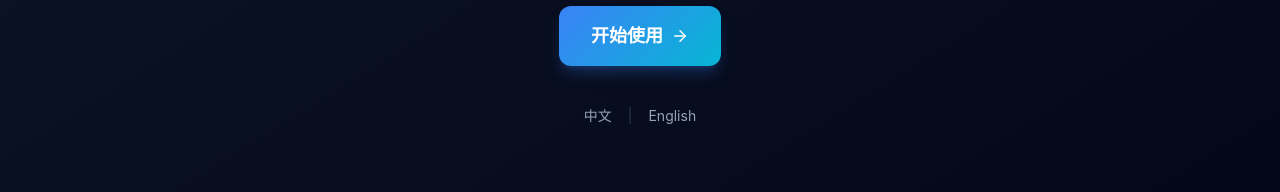
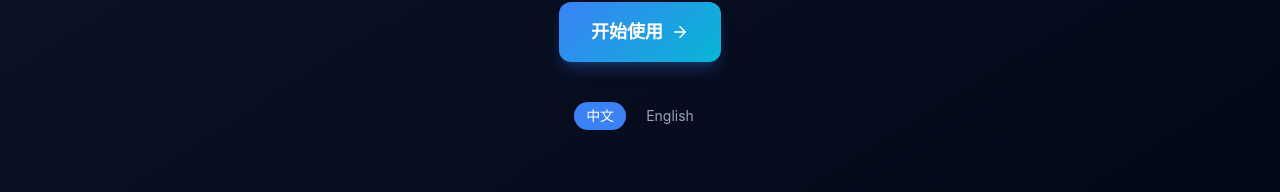
Before and after one commit to hkgood/clawpop, a React (Vite) app: page / in a window 1280 px wide. Shown: the part 486-678 px from the top of the page. Built offline with nearby package versions, Linux system fonts and the light colour scheme.

Commit message:
refactor: 删除未使用的Sidebar、实现中英文切换

```diff
--- a/src-tauri/tauri.conf.json
+++ b/src-tauri/tauri.conf.json
@@ -1,7 +1,7 @@
 {
   "$schema": "https://schema.tauri.app/config/2",
   "productName": "ClawPop",
-  "version": "0.1.9",
+  "version": "0.2.0",
   "identifier": "ai.clawpop.desktop",
   "build": {
     "beforeDevCommand": "npm run dev",
--- a/src/components/layout/Sidebar.tsx
+++ /dev/null
@@ -1,50 +0,0 @@
-import { motion } from 'framer-motion'
-import { Home, Settings, Zap, Package, Sparkles } from 'lucide-react'
-import { Page, useAppStore } from '../../stores/appStore'
-
-const navItems: { id: Page; Icon: typeof Home; label: string }[] = [
-  { id: 'welcome', Icon: Home, label: '开始' },
-  { id: 'env', Icon: Settings, label: '环境' },
-  { id: 'config', Icon: Zap, label: '配置' },
-  { id: 'install', Icon: Package, label: '安装' },
-  { id: 'success', Icon: Sparkles, label: '完成' },
-]
-
-export function Sidebar() {
-  const { currentPage, setPage } = useAppStore()
-
-  return (
-    <div className="w-20 h-full bg-bg-secondary/80 backdrop-blur-xl flex flex-col items-center py-6 border-r border-white/5">
-      <motion.div
-        initial={{ scale: 0 }}
-        animate={{ scale: 1 }}
-        className="w-10 h-10 rounded-xl bg-gradient-to-br from-brand-start to-brand-end flex items-center justify-center mb-8"
-      >
-        <span className="text-white font-bold text-sm">CP</span>
-      </motion.div>
-
-      <nav className="flex-1 flex flex-col gap-2">
-        {navItems.map((item, index) => {
-          const isActive = currentPage === item.id
-          const Icon = item.Icon
-          return (
-            <motion.button
-              key={item.id}
-              initial={{ opacity: 0, x: -20 }}
-              animate={{ opacity: 1, x: 0 }}
-              transition={{ delay: index * 0.05 }}
-              onClick={() => setPage(item.id)}
-              className={`w-12 h-12 rounded-xl flex items-center justify-center transition-all ${
-                isActive
-                  ? 'bg-brand-start/20 text-brand-start'
-                  : 'text-text-secondary hover:bg-white/5 hover:text-white'
-              }`}
-            >
-              <Icon size={20} strokeWidth={isActive ? 2.5 : 1.5} />
-            </motion.button>
-          )
-        })}
-      </nav>
-    </div>
-  )
-}
--- a/src/components/pages/Welcome.tsx
+++ b/src/components/pages/Welcome.tsx
@@ -1,10 +1,29 @@
 import { motion } from 'framer-motion'
-import { ArrowRight } from 'lucide-react'
+import { ArrowRight, Globe } from 'lucide-react'
 import { Button } from '../ui/Button'
 import { useAppStore } from '../../stores/appStore'
+import { useState } from 'react'
 
 export function Welcome() {
   const { setPage } = useAppStore()
+  const [language, setLanguage] = useState<'zh' | 'en'>('zh')
+
+  const t = {
+    zh: {
+      title: 'clawpop',
+      subtitle: '让安装 OpenClaw 变得像打开 App 一样简单',
+      slogan: '「啪嗒一下，装好了」',
+      button: '开始使用',
+    },
+    en: {
+      title: 'clawpop',
+      subtitle: 'Install OpenClaw as easily as opening an App',
+      slogan: '"Snap! It\'s installed"',
+      button: 'Get Started',
+    }
+  }
+
+  const text = t[language]
 
   return (
     <div className="flex-1 flex flex-col items-center justify-center px-8">
@@ -23,7 +42,7 @@ export function Welcome() {
         transition={{ delay: 0.2 }}
         className="text-4xl font-bold text-center mb-4 tracking-tight"
       >
-        clawpop
+        {text.title}
       </motion.h1>
 
       <motion.p
@@ -32,7 +51,7 @@ export function Welcome() {
         transition={{ delay: 0.3 }}
         className="text-lg text-text-secondary text-center mb-3"
       >
-        让安装 OpenClaw 变得像打开 App 一样简单
+        {text.subtitle}
       </motion.p>
 
       <motion.p
@@ -41,7 +60,7 @@ export function Welcome() {
         transition={{ delay: 0.4 }}
         className="text-base text-brand-start font-medium mb-10"
       >
-        「啪嗒一下，装好了」
+        {text.slogan}
       </motion.p>
 
       <motion.div
@@ -54,7 +73,7 @@ export function Welcome() {
           onClick={() => setPage('env')}
           className="px-12"
         >
-          开始使用
+          {text.button}
           <ArrowRight size={18} />
         </Button>
       </motion.div>
@@ -63,11 +82,28 @@ export function Welcome() {
         initial={{ opacity: 0 }}
         animate={{ opacity: 1 }}
         transition={{ delay: 0.8 }}
-        className="mt-10 flex gap-4 text-sm text-text-secondary"
+        className="mt-10 flex gap-2"
       >
-        <button className="hover:text-white transition-colors">中文</button>
-        <span className="opacity-30">|</span>
-        <button className="hover:text-white transition-colors">English</button>
+        <button
+          onClick={() => setLanguage('zh')}
+          className={`px-3 py-1 rounded-full text-sm transition-all ${
+            language === 'zh'
+              ? 'bg-brand-start text-white'
+              : 'text-text-secondary hover:text-white hover:bg-white/10'
+          }`}
+        >
+          中文
+        </button>
+        <button
+          onClick={() => setLanguage('en')}
+          className={`px-3 py-1 rounded-full text-sm transition-all ${
+            language === 'en'
+              ? 'bg-brand-start text-white'
+              : 'text-text-secondary hover:text-white hover:bg-white/10'
+          }`}
+        >
+          English
+        </button>
       </motion.div>
     </div>
   )
```
Also changed, not shown: 1 other file (tests, documents, lock files or other folders).
